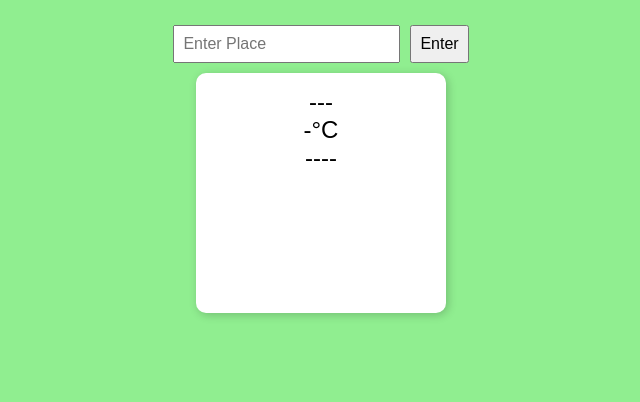
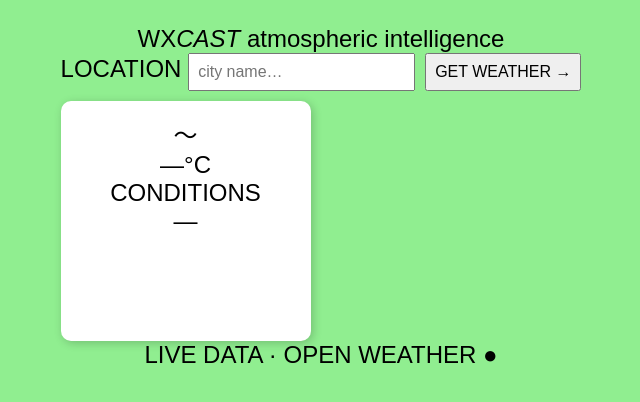
Before and after one commit to yoyski/WeatherAPI, a plain HTML site: page index.html in a window 1280 px wide. Shown: the whole page, without its empty margins (319-959 px from the left). Drawn offline with Linux system fonts and the light colour scheme; a web font is replaced by a local one.

Commit message:
Refactor index.html with new layout and styles

```diff
--- a/index.html
+++ b/index.html
@@ -5,22 +5,63 @@
   <meta charset="UTF-8" />
   <meta http-equiv="X-UA-Compatible" content="IE=edge" />
   <meta name="viewport" content="width=device-width, initial-scale=1.0" />
+  <link rel="preconnect" href="https://fonts.googleapis.com">
+  <link rel="preconnect" href="https://fonts.gstatic.com" crossorigin>
+  <link href="https://fonts.googleapis.com/css2?family=Bebas+Neue&family=DM+Mono:ital,wght@0,300;0,400;0,500;1,300&display=swap" rel="stylesheet">
   <link rel="stylesheet" href="style.css">
+  <title>WXCAST</title>
 </head>
 
 <body>
-  <form>
-    <input class="place-input" placeholder="Enter Place" />
-    <button type="button" class="enter-btn">Enter</button>
-  </form>
-  <div class="container">
-    <div class="location"></div>
-    <div class="icon">---</div>
-    <div class="temp">-°C</div>
-    <div class="summary">----</div>
 
-  </div>
-  <!--Linking the javascript code-->
+  <div class="noise"></div>
+  <div class="grid-overlay"></div>
+
+  <header class="site-header">
+    <span class="logo">WX<em>CAST</em></span>
+    <span class="tagline">atmospheric intelligence</span>
+  </header>
+
+  <main class="main-wrap">
+
+    <form class="search-form">
+      <div class="input-wrap">
+        <label class="input-label" for="place-input">LOCATION</label>
+        <input id="place-input" class="place-input" placeholder="city name…" autocomplete="off" spellcheck="false" />
+      </div>
+      <button type="button" class="enter-btn">
+        <span class="btn-text">GET WEATHER</span>
+        <span class="btn-arrow">→</span>
+      </button>
+    </form>
+
+    <div class="container">
+      <div class="card-top">
+        <div class="location"></div>
+        <div class="icon">
+          <div class="icon-placeholder">〜</div>
+        </div>
+      </div>
+
+      <div class="card-mid">
+        <div class="temp">—°C</div>
+      </div>
+
+      <div class="card-bot">
+        <div class="summary-label">CONDITIONS</div>
+        <div class="summary">—</div>
+      </div>
+
+      <div class="scan-line"></div>
+    </div>
+
+  </main>
+
+  <footer class="site-footer">
+    <span>LIVE DATA · OPEN WEATHER</span>
+    <span class="blink">●</span>
+  </footer>
+
   <script src="script.js"></script>
 </body>
 
```
